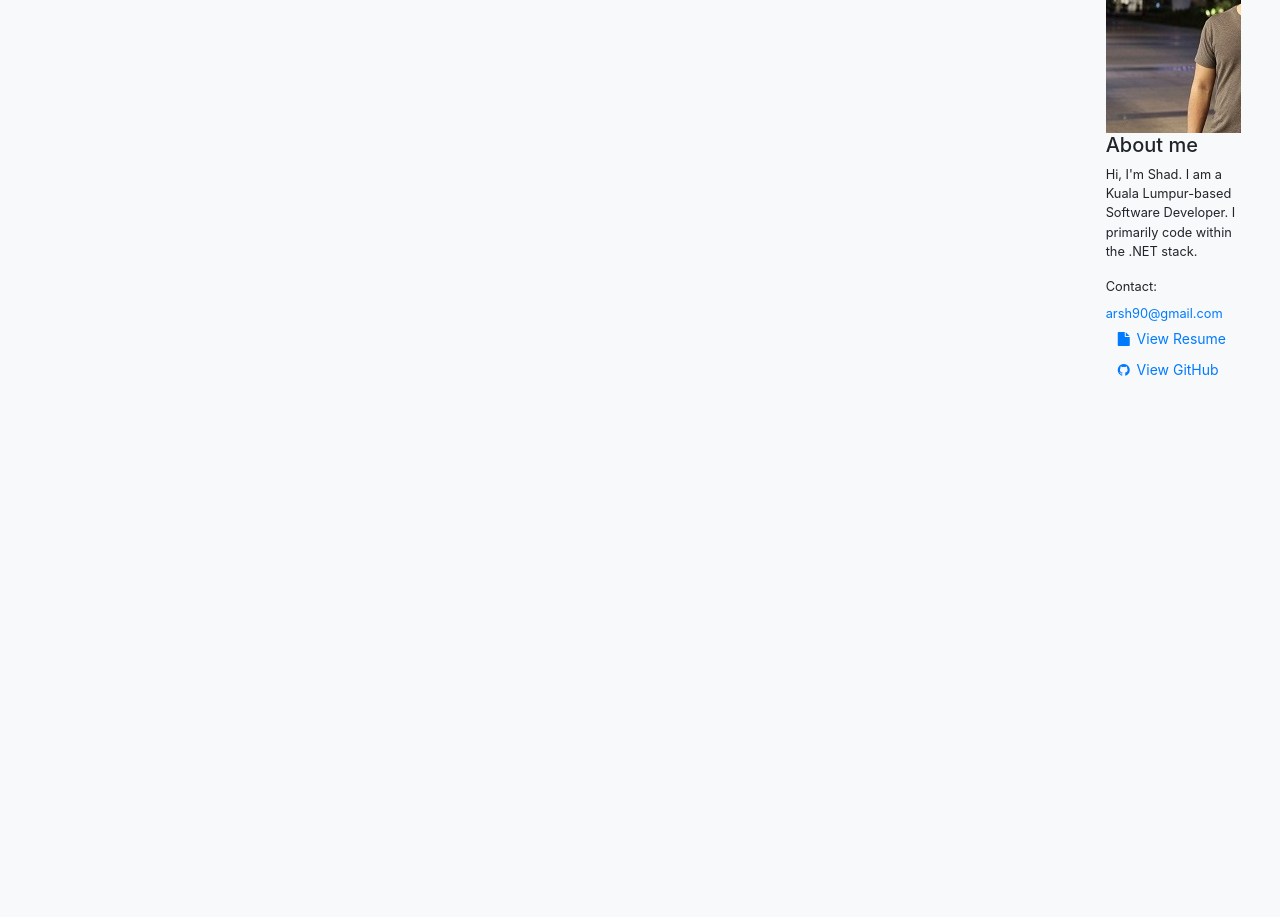
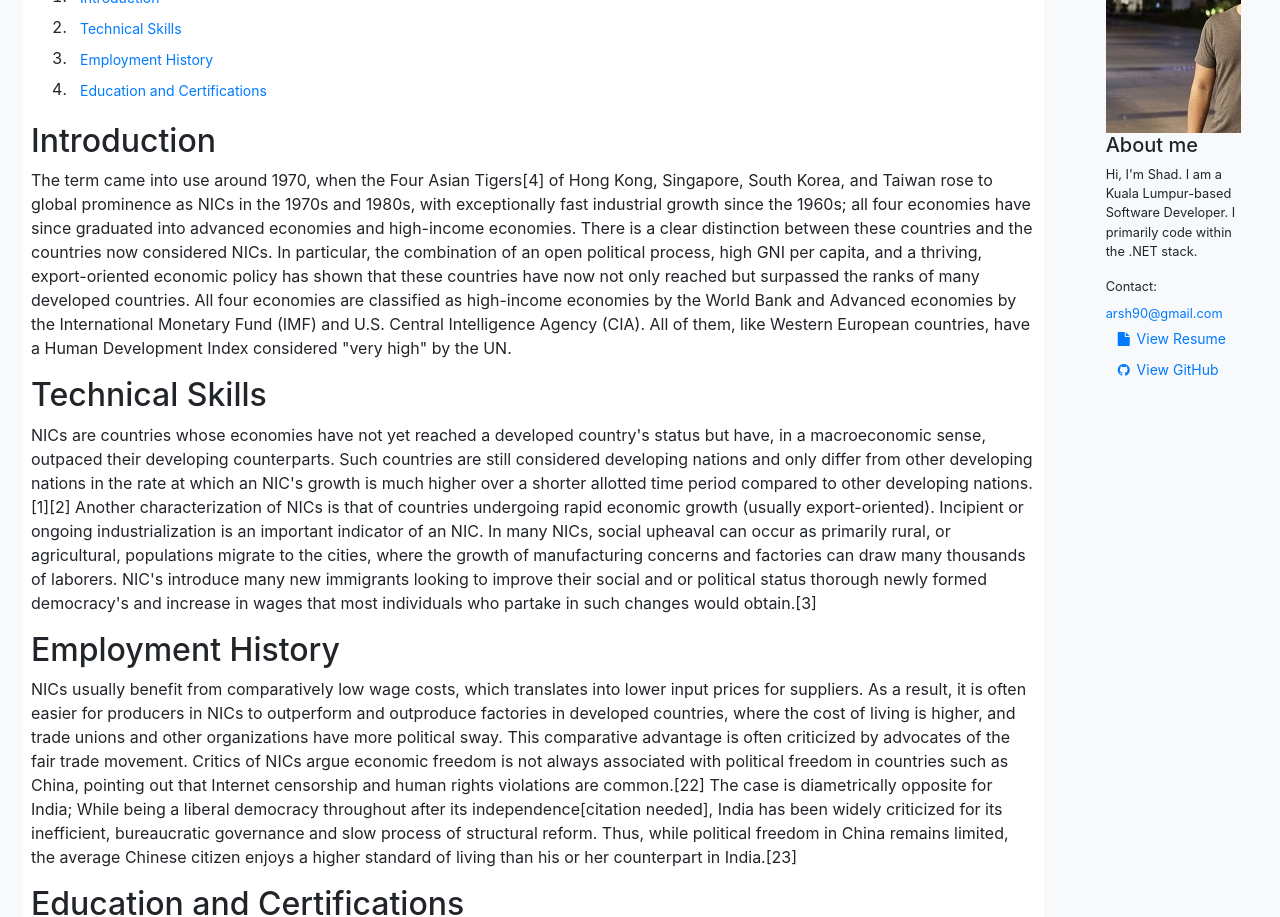
Before and after one commit to ShadAhm/shadahm.github.io, an Angular app: page /resume in a window 1280 px wide. Shown: the part 180-1097 px from the top of the page. Before the commit the page ends 800 px from the top, so only its background shows below. Built offline with nearby package versions, Linux system fonts and the light colour scheme.

Commit message:
resume page mock

```diff
--- a/src/app/app.component.ts
+++ b/src/app/app.component.ts
@@ -6,5 +6,6 @@ import { Component } from '@angular/core';
   styleUrls: ['./app.component.scss']
 })
 export class AppComponent {
-  title = 'shadahmio';
+  constructor() {
+  }
 }
--- a/src/app/components/resume/resume.component.html
+++ b/src/app/components/resume/resume.component.html
@@ -1,3 +1,70 @@
-<p>
-  resume works!
-</p>
+<h1>Resume</h1>
+<div class="bg-white p-2">
+  <div>Contents</div>
+  <ol>
+    <li *ngFor="let content of contents"><button class="btn btn-sm btn-link" (click)="scrollIntoView(content.elementId)">{{content.displayText}}</button></li>
+  </ol>
+
+  <h2 id="h2Introduction">Introduction</h2>
+  <p>The term came into use around 1970, when the Four Asian Tigers[4] of Hong Kong, Singapore, South Korea, and Taiwan
+    rose to global prominence as NICs in the 1970s and 1980s, with exceptionally fast industrial growth since the 1960s;
+    all four economies have since graduated into advanced economies and high-income economies. There is a clear
+    distinction between these countries and the countries now considered NICs. In particular, the combination of an open
+    political process, high GNI per capita, and a thriving, export-oriented economic policy has shown that these countries
+    have now not only reached but surpassed the ranks of many developed countries.
+
+    All four economies are classified as high-income economies by the World Bank and Advanced economies by the
+    International Monetary Fund (IMF) and U.S. Central Intelligence Agency (CIA). All of them, like Western European
+    countries, have a Human Development Index considered "very high" by the UN.</p>
+
+  <h2 id="h2Skills"> Technical Skills</h2>
+  <p>NICs are countries whose economies have not yet reached a developed country's status but have, in a macroeconomic
+    sense, outpaced their developing counterparts. Such countries are still considered developing nations and only differ
+    from other developing nations in the rate at which an NIC's growth is much higher over a shorter allotted time period
+    compared to other developing nations.[1][2] Another characterization of NICs is that of countries undergoing rapid
+    economic growth (usually export-oriented). Incipient or ongoing industrialization is an important indicator of an NIC.
+    In many NICs, social upheaval can occur as primarily rural, or agricultural, populations migrate to the cities, where
+    the growth of manufacturing concerns and factories can draw many thousands of laborers. NIC's introduce many new
+    immigrants looking to improve their social and or political status thorough newly formed democracy's and increase in
+    wages that most individuals who partake in such changes would obtain.[3]</p>
+
+  <h2 id="h2Employment">Employment History</h2>
+  <p>NICs usually benefit from comparatively low wage costs, which translates into lower input prices for suppliers. As a
+    result, it is often easier for producers in NICs to outperform and outproduce factories in developed countries, where
+    the cost of living is higher, and trade unions and other organizations have more political sway. This comparative
+    advantage is often criticized by advocates of the fair trade movement.
+
+    Critics of NICs argue economic freedom is not always associated with political freedom in countries such as China,
+    pointing out that Internet censorship and human rights violations are common.[22] The case is diametrically opposite
+    for India; While being a liberal democracy throughout after its independence[citation needed], India has been widely
+    criticized for its inefficient, bureaucratic governance and slow process of structural reform. Thus, while political
+    freedom in China remains limited, the average Chinese citizen enjoys a higher standard of living than his or her
+    counterpart in India.[23]</p>
+
+  <h2 id="h2Education">Education and Certifications</h2>
+  <p>The idea of categorizing countries by their economic and developmental status began during the Cold War with the
+    classifications of East and West. The Soviet Union and China represented the East, and the United States and their
+    allies represented the West. The term 'Third World' came into parlance in the second half of the twentieth century. It
+    originated in a 1952 article by Alfred Sauvy entitled "Trois Mondes, Une Planète."[4] Early definitions of the Third
+    World emphasized its exclusion from the East-West conflict of the Cold War as well as the ex-colonial status and
+    poverty of the nations it comprised.[4] Efforts to mobilize the Third World as an autonomous political entity were
+    undertaken. The 1955 Bandung Conference was an early meeting of Third World states in which an alternative to
+    alignment with either the Eastern or Western Blocs was promoted.[4] Following this, the first Non-Aligned Summit was
+    organized in 1961. Contemporaneously, a mode of economic criticism which separated the world economy into "core" and
+    "periphery" was developed and given expression in a project for political reform which "moved the terms 'North' and
+    'South' into the international political lexicon."[5] In 1973, the pursuit of a New International Economic Order which
+    was to be negotiated between the North and South was initiated at the Non-Aligned Summit held in Algiers.[6] Also in
+    1973, the oil embargo initiated by Arab OPEC countries as a result of the Yom Kippur War caused an increase in world
+    oil prices, with prices continuing to rise throughout the decade.[7] This contributed to a worldwide recession which
+    resulted in industrialized nations increasing economically protectionist policies and contributing less aid to the
+    less developed countries of the South.[7] The slack was taken up by Western banks, which provided substantial loans to
+    Third World countries.[8] However, many of these countries were not able to pay back their debt, which led the IMF to
+    extend further loans to them on the condition that they undertake certain liberalizing reforms.[8] This policy, which
+    came to be known as structural adjustment, and was institutionalized by International Financial Institutions (IFIs)
+    and Western governments, represented a break from the Keynesian approach to foreign aid which had been the norm from
+    the end of the Second World War.[8] After 1987, reports on the negative social impacts that structural adjustment
+    policies had had on affected developing nations led IFIs to supplement structural adjustment policies with targeted
+    anti-poverty projects.[9] Following the end of the Cold War and the break-up of the Soviet Union, some Second World
+    countries joined the First World, and others joined the Third World. A new and simpler classification was needed. Use
+    of the terms "North" and "South" became more widespread.</p>
+</div>
--- a/src/app/components/resume/resume.component.ts
+++ b/src/app/components/resume/resume.component.ts
@@ -1,4 +1,5 @@
 import { Component, OnInit } from '@angular/core';
+import { ResumeContent } from 'src/app/models/resume';
 
 @Component({
   selector: 'app-resume',
@@ -6,10 +7,35 @@ import { Component, OnInit } from '@angular/core';
   styleUrls: ['./resume.component.sass']
 })
 export class ResumeComponent implements OnInit {
+  contents: ResumeContent[];
 
   constructor() { }
 
   ngOnInit() {
+    this.getResumeContents();
   }
 
+  scrollIntoView(elementId : string) : void {
+    document.getElementById(elementId).scrollIntoView({behavior: 'smooth'});
+  }
+
+  getResumeContents() : void {
+    this.contents = [
+      {
+        displayText : 'Introduction',
+        elementId : 'h2Introduction'
+      },
+      {
+        displayText : 'Technical Skills',
+        elementId : 'h2Skills'
+      },
+      {
+        displayText : 'Employment History',
+        elementId : 'h2Employment'
+      },
+      {
+        displayText : 'Education and Certifications',
+        elementId : 'h2Education'
+      }];
+  }
 }
--- /dev/null
+++ b/src/app/models/resume.ts
@@ -0,0 +1,5 @@
+export class ResumeContent
+{
+    public displayText : string;
+    public elementId : string;
+}
```
Also changed, not shown: src/app/app.component.html (+5 -3 lines).
